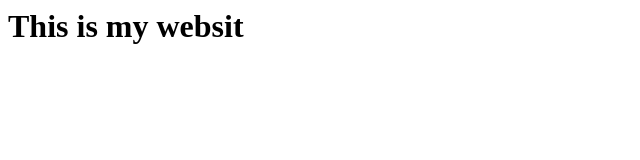
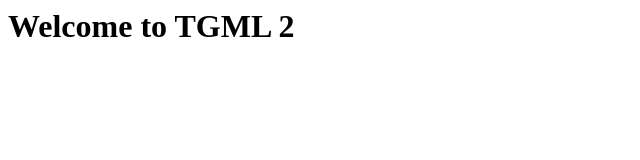
Before and after one commit to visalneang/visalneang.github.io, a plain HTML site: page index.html in a window 1280 px wide. Shown: the whole page, without its empty margins (0-640 px from the left). Drawn offline with Linux system fonts and the light colour scheme.

Commit message:
Update index.html

```diff
--- a/index.html
+++ b/index.html
@@ -1 +1 @@
-<h1>This is my websit</h1>
+<h1>Welcome to TGML 2</h1>
```
